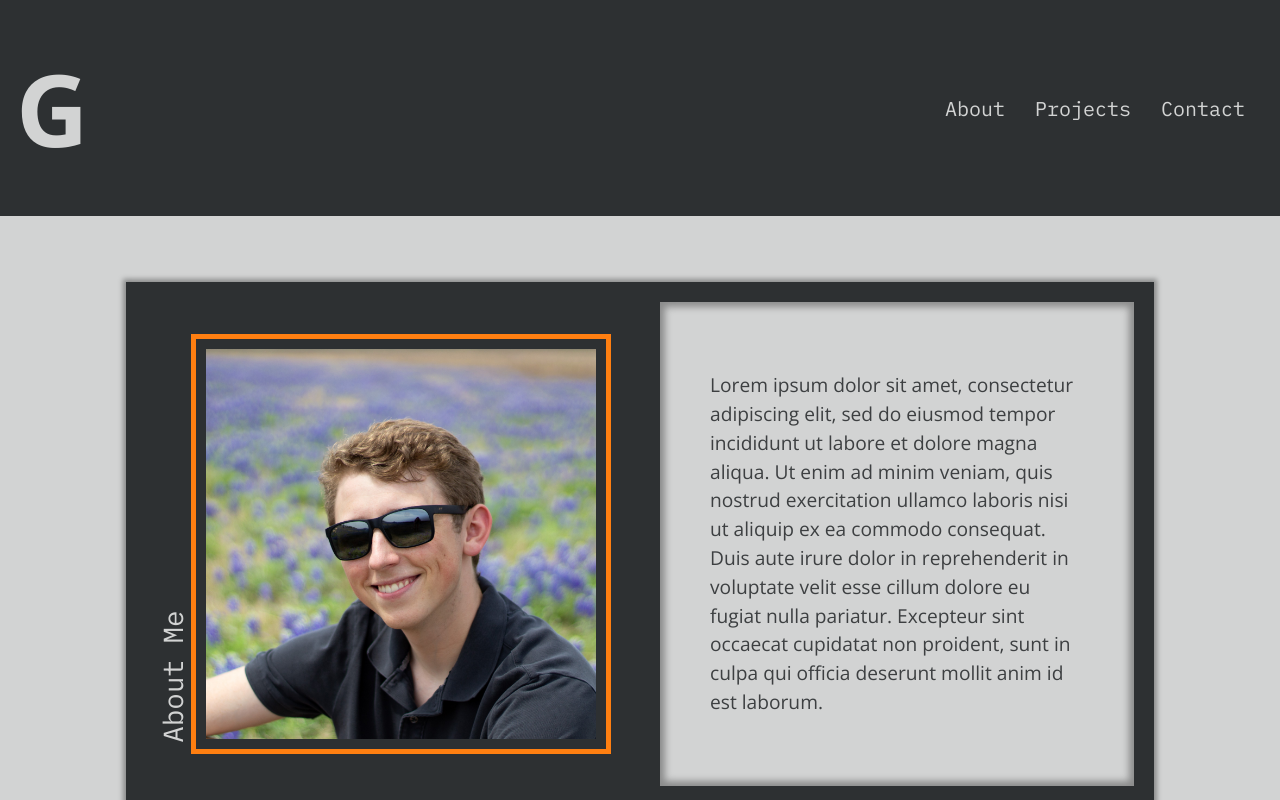
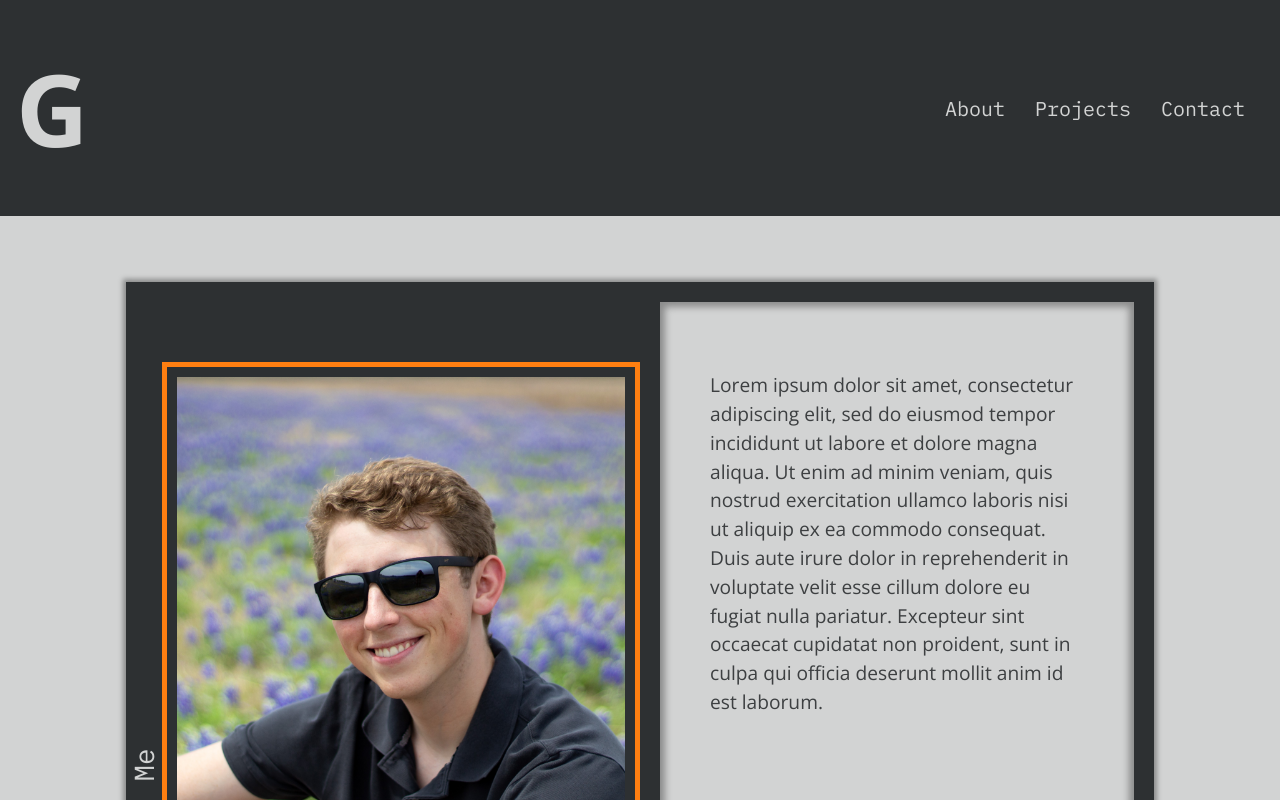
Before and after one commit to Grey-Whitt/portfolio-v3, a React (Create React App) app in the folder client/: page / in a window 1280 px wide. Shown: the top 800 px of the page. Built offline with nearby package versions, Linux system fonts and the light colour scheme.

Commit message:
made about section bigger

```diff
--- a/client/src/components/About/About.styled.js
+++ b/client/src/components/About/About.styled.js
@@ -8,6 +8,7 @@ export const AboutContainer = styled.div`
   justify-content: center !important;
   /* box-shadow: 0 5px 5px 0 rgb(181 181 181 / 50%), 0 0 0 1px #b5b5b5; */
   box-shadow: 0px 0px 5px 3px rgba(0, 0, 0, 0.34);
+  height: 50rem;
 `
 
 export const AboutLeft = styled.div`
--- a/client/src/styles/Container.styled.js
+++ b/client/src/styles/Container.styled.js
@@ -17,6 +17,6 @@ export const Container = styled.div`
     max-width: 960px;
   }
   @media (min-width: 1200px) {
-    max-width: 1140px;
+    max-width: 1500px;
   }
 `
```
